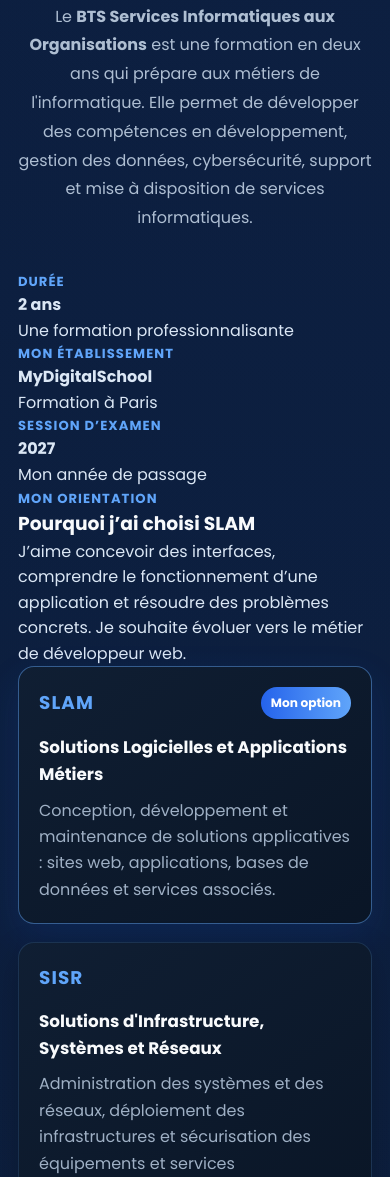
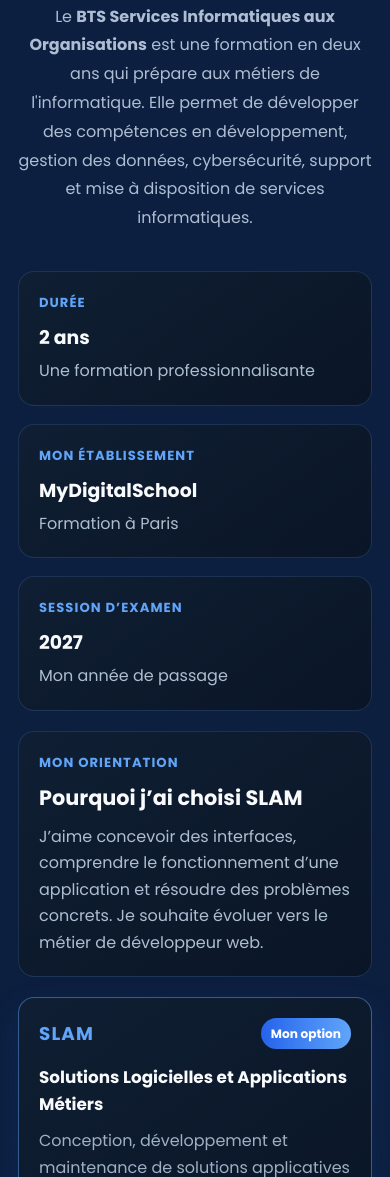
Before and after one commit to youssou18drame-crypto/Mon-Portfolio, a plain HTML site: page index.html in a window 390 px wide. Shown: the part 2185-3362 px from the top of the page. Drawn offline with Linux system fonts and the light colour scheme.

Commit message:
Style compact BTS SIO cards responsively

```diff
--- a/style.css
+++ b/style.css
@@ -1236,3 +1236,47 @@ a.whatsapp-float img {
         grid-row: auto;
     }
 }
+
+
+/* BTS SIO : composition compacte, sans colonne vide */
+#bts-sio .bts-summary-grid {
+    display: grid;
+    grid-template-columns: repeat(3, minmax(0, 1fr));
+    gap: 18px;
+    margin: 0 0 20px;
+}
+#bts-sio .bts-summary-card,
+#bts-sio .bts-motivation {
+    min-width: 0;
+    background: linear-gradient(145deg, rgba(16,31,51,.98), rgba(10,22,38,.98));
+    border: 1px solid rgba(96,165,250,.18);
+    border-radius: 16px;
+    padding: 24px 28px;
+}
+#bts-sio .bts-summary-card strong {
+    display: block;
+    color: #f8fafc;
+    font-size: 1.18rem;
+    margin: 10px 0 5px;
+}
+#bts-sio .bts-summary-card p,
+#bts-sio .bts-motivation p {
+    color: #aebed2;
+    margin: 0;
+    line-height: 1.65;
+}
+#bts-sio .bts-motivation {
+    margin-bottom: 20px;
+    padding: 24px 28px;
+}
+#bts-sio .bts-motivation h3 {
+    margin: 8px 0 10px;
+    color: #f8fafc;
+    font-size: 1.3rem;
+}
+#bts-sio .bts-motivation p { max-width: 90ch; }
+@media (max-width: 700px) {
+    #bts-sio .bts-summary-grid { grid-template-columns: 1fr; }
+    #bts-sio .bts-summary-card,
+    #bts-sio .bts-motivation { padding: 20px; }
+}
```
